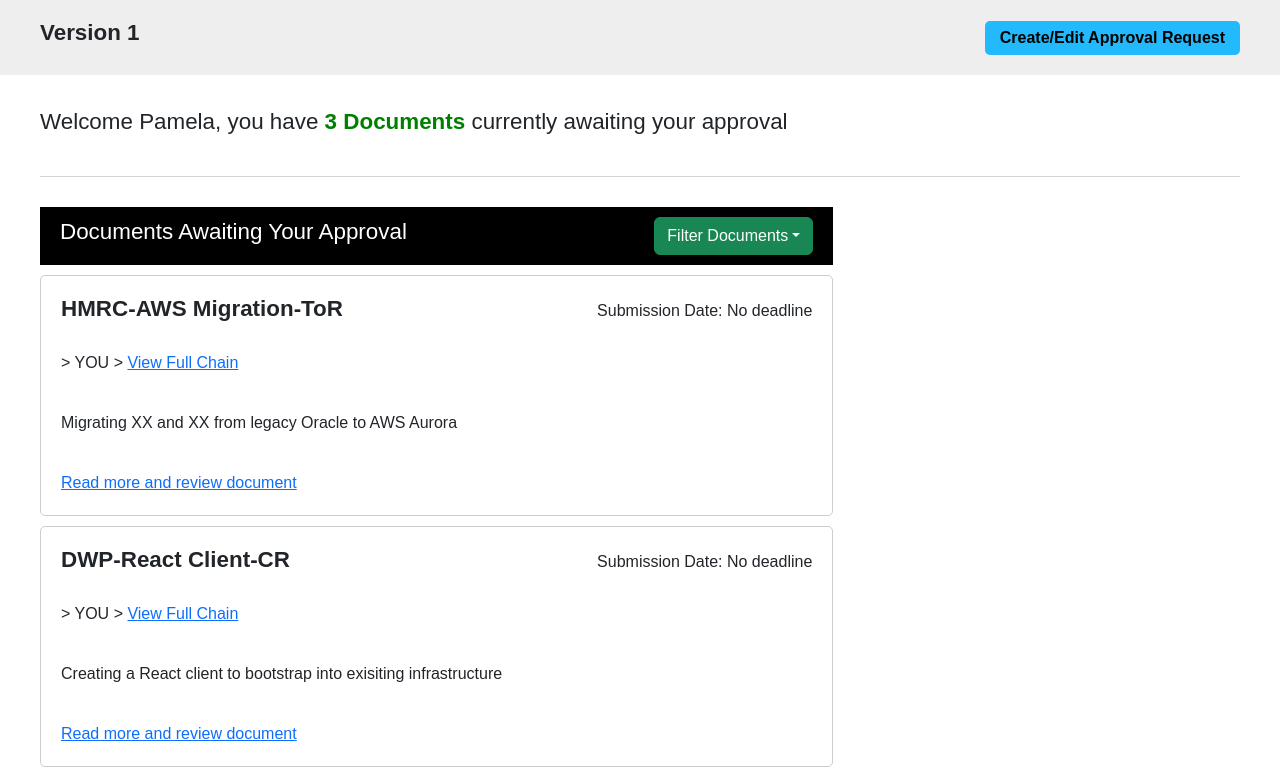
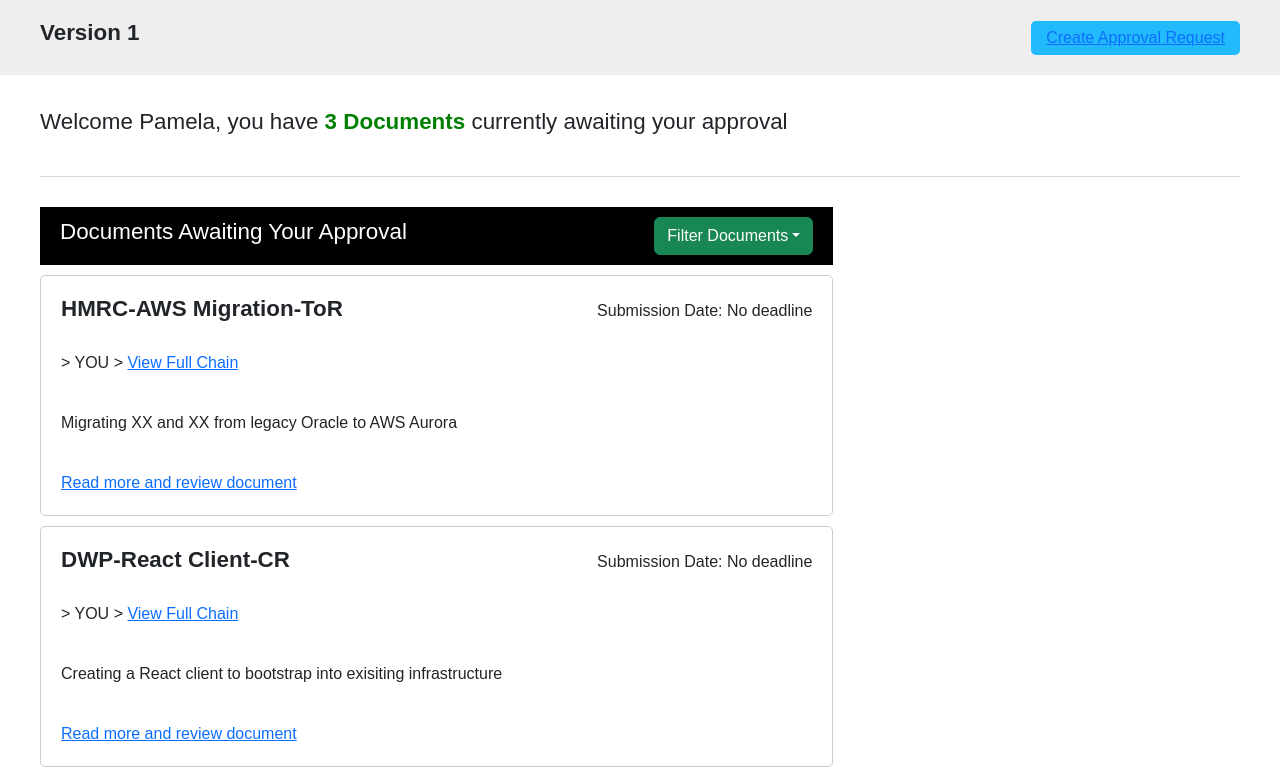
Before and after one commit to dan77uk/version1_react_client, a React (Vite) app: page / in a window 1280 px wide. Shown: the top 775 px of the page. Built offline with nearby package versions, Linux system fonts and the light colour scheme; data requests are answered from the project's data file.

Commit message:
Added approval request route

```diff
--- /dev/null
+++ b/src/components/createNewRequest/CreateNewRequest.jsx
@@ -0,0 +1,3 @@
+export default function CreateNewRequest() {
+  return <div>CreateNewRequest</div>;
+}
--- a/src/components/header/Header.jsx
+++ b/src/components/header/Header.jsx
@@ -1,10 +1,13 @@
+import { Link } from "react-router-dom";
 import styles from "./header.module.css";
 export default function Header() {
   return (
     <header className={styles.wrapper}>
       <section>
         <h2>Version 1 </h2>
-        <button>Create/Edit Approval Request</button>
+        <button>
+          <Link to={"createNewRequest"}>Create Approval Request</Link>
+        </button>
       </section>
     </header>
   );
--- a/src/components/requestChangeModal/Modal.jsx
+++ b/src/components/requestChangeModal/Modal.jsx
@@ -1,6 +1,11 @@
 import styles from "./modal.module.css";
 
 export default function Modal({ props, hideModal }) {
+  function handleFormSubmit(event) {
+    event.preventDefault();
+    console.log(event.target[0].value);
+    console.log(event.target[1].checked);
+  }
   return (
     <section className={styles.wrapper}>
       <article>
@@ -10,7 +15,7 @@ export default function Modal({ props, hideModal }) {
         </h3>
         <p>{props.description}</p>
         <a href="#">Review Documents</a>
-        <form>
+        <form onSubmit={handleFormSubmit}>
           <div className={styles.commentWrapper}>
             <label htmlFor="write-comment">Describe Changes</label>
             <textarea placeholder="Write comment" id="write-comment" />
@@ -20,7 +25,7 @@ export default function Modal({ props, hideModal }) {
               <label htmlFor="notify-previous">
                 Notify Previous Reviewers?
               </label>
-              <input type="checkbox" id="notify-previous" value="true" />
+              <input type="checkbox" id="notify-previous" />
             </div>
             <button id={styles.requestChange} type="submit">
               Submit Change Request
```
Also changed, not shown: src/main.jsx (+35 -0 lines).
